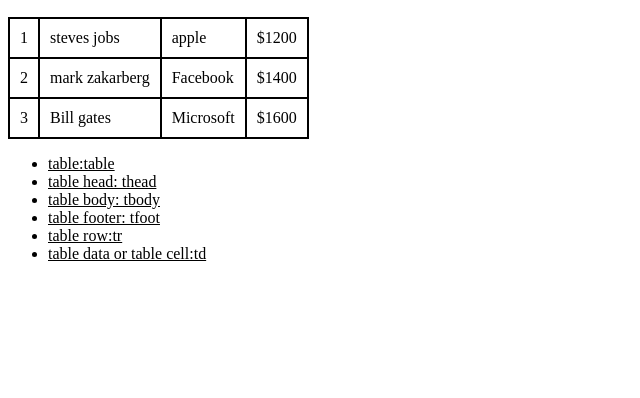
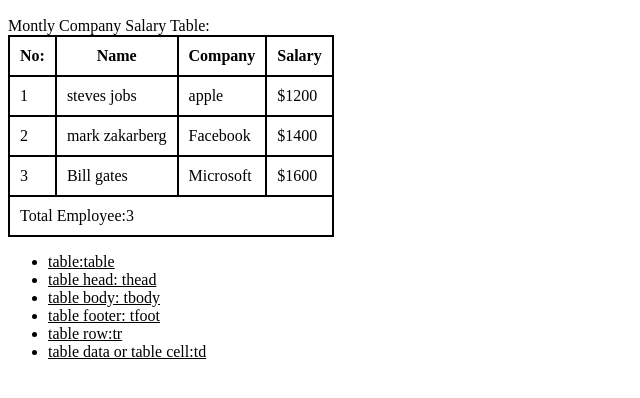
Before and after one commit to Shuvo-Kumar/html-g-5, a plain HTML site: page table.html in a window 1280 px wide. Shown: the part 50-448 px from the top of the page, without its empty margins (0-640 px from the left). Drawn offline with Linux system fonts and the light colour scheme.

Commit message:
complete table code addeded

```diff
--- a/table.html
+++ b/table.html
@@ -8,7 +8,7 @@
         table{
             border-collapse: collapse;
         }
-        td{
+        td , th{
             border: 2px solid black;
             margin: 5px 10px;
             padding: 10px;
@@ -20,8 +20,16 @@
 </head>
 <body>
     <h2>HTML Table</h2>
+    <caption>Montly Company Salary Table:</caption>
     <table>
+
         <thead>
+            <tr>
+                <th>No:</th>
+                <th>Name</th>
+                <th>Company</th>
+                <th>Salary</th>
+            </tr>
 
         </thead>
         <tbody>
@@ -46,6 +54,10 @@
 
         </tbody>
         <tfoot>
+            <tr>
+                <td colspan="4">Total Employee:3</td>
+            </tr>
+
 
         </tfoot>
 
```
